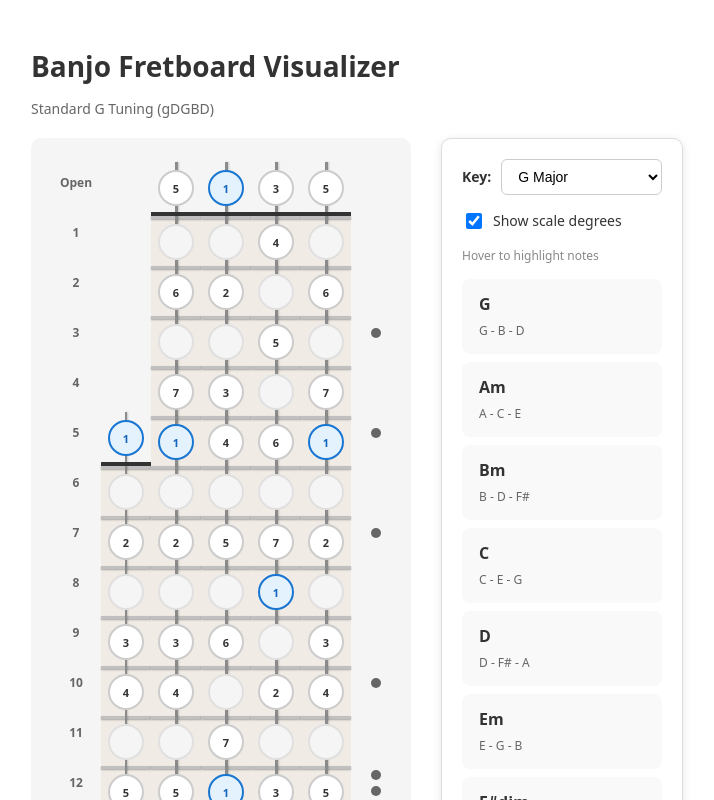
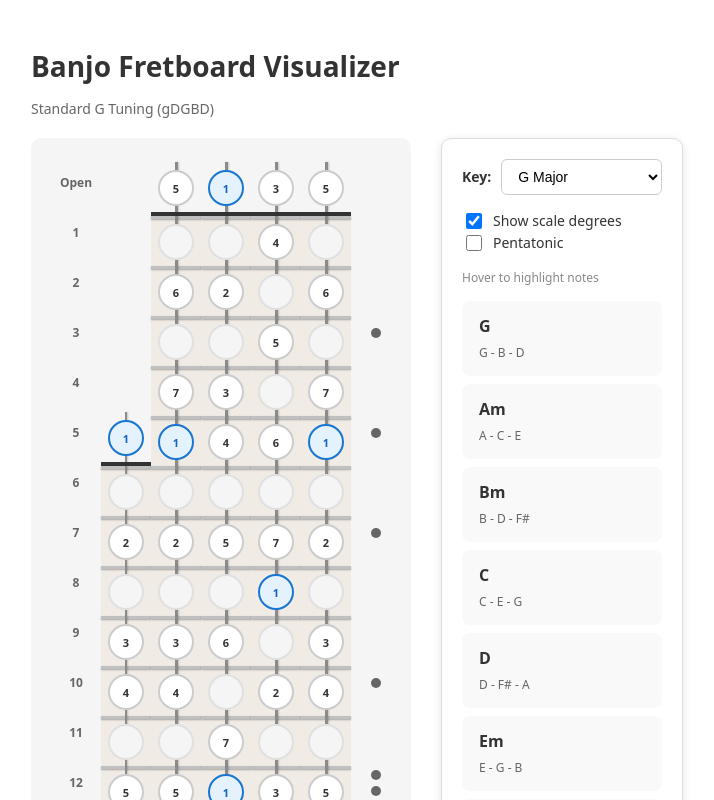
Before and after one commit to leafo/banjo, a React app: page / in a window 1280 px wide. Both pictures are taken after a click on the label "Show scale degrees". Shown: the top 800 px of the page, without its empty margins (9-723 px from the left). Built offline with nearby package versions, Linux system fonts and the light colour scheme; the HTML template or start-up script is replaced by a standard one.

Commit message:
pentatonic mode

```diff
--- a/src/App.jsx
+++ b/src/App.jsx
@@ -81,7 +81,7 @@ function getScaleDegree(note, scale) {
   return index >= 0 ? index + 1 : null;
 }
 
-function Fretboard({ highlightedChord, showDegrees, selectedKey }) {
+function Fretboard({ highlightedChord, showDegrees, selectedKey, pentatonic }) {
   const highlightNotes = highlightedChord ? highlightedChord.notes : [];
   const scale = SCALES[selectedKey];
 
@@ -117,16 +117,18 @@ function Fretboard({ highlightedChord, showDegrees, selectedKey }) {
             if (fret === 0 || fret === string.startFret) fretClasses.push('nut');
 
             const scaleDegree = getScaleDegree(note, scale);
-            const isInScale = scaleDegree !== null;
+            const isPentatonicDegree = scaleDegree !== null && scaleDegree !== 4 && scaleDegree !== 7;
+            const isInScaleBase = pentatonic ? isPentatonicDegree : scaleDegree !== null;
+            const isInScale = isInScaleBase || isHighlighted || isRootNote;
             const isScaleRoot = scaleDegree === 1;
 
             const noteClasses = ['note'];
             if (isRootNote) noteClasses.push('root');
             else if (isHighlighted) noteClasses.push('highlighted');
-            if (showDegrees && isScaleRoot) noteClasses.push('scale-root');
+            else if (showDegrees && isScaleRoot) noteClasses.push('scale-root');
             if (showDegrees && !isInScale) noteClasses.push('not-in-scale');
 
-            const displayText = showDegrees ? (isInScale ? scaleDegree : '') : note;
+            const displayText = showDegrees ? (isInScale ? (scaleDegree || note) : '') : note;
 
             return (
               <div key={fret} className={fretClasses.join(' ')}>
@@ -162,7 +164,7 @@ function Fretboard({ highlightedChord, showDegrees, selectedKey }) {
   );
 }
 
-function ChordList({ onChordHover, highlightedChord, selectedKey, onKeyChange, showDegrees, onToggleDegrees }) {
+function ChordList({ onChordHover, highlightedChord, selectedKey, onKeyChange, showDegrees, onToggleDegrees, pentatonic, onTogglePentatonic }) {
   const chords = CHORDS_BY_KEY[selectedKey];
 
   return (
@@ -188,6 +190,16 @@ function ChordList({ onChordHover, highlightedChord, selectedKey, onKeyChange, s
           />
           <span>Show scale degrees</span>
         </label>
+        {showDegrees && (
+          <label className="toggle">
+            <input
+              type="checkbox"
+              checked={pentatonic}
+              onChange={(e) => onTogglePentatonic(e.target.checked)}
+            />
+            <span>Pentatonic</span>
+          </label>
+        )}
       </div>
       <p className="chord-list-subtitle">Hover to highlight notes</p>
       {chords.map(chord => (
@@ -220,6 +232,7 @@ export default function App() {
   const [highlightedChord, setHighlightedChord] = useState(null);
   const [selectedKey, setSelectedKey] = useState('G');
   const [showDegrees, setShowDegrees] = useState(false);
+  const [pentatonic, setPentatonic] = useState(false);
 
   const handleKeyChange = (key) => {
     setSelectedKey(key);
@@ -235,6 +248,7 @@ export default function App() {
           highlightedChord={highlightedChord}
           showDegrees={showDegrees}
           selectedKey={selectedKey}
+          pentatonic={pentatonic}
         />
         <ChordList
           onChordHover={setHighlightedChord}
@@ -243,6 +257,8 @@ export default function App() {
           onKeyChange={handleKeyChange}
           showDegrees={showDegrees}
           onToggleDegrees={setShowDegrees}
+          pentatonic={pentatonic}
+          onTogglePentatonic={setPentatonic}
         />
       </div>
     </div>
```
